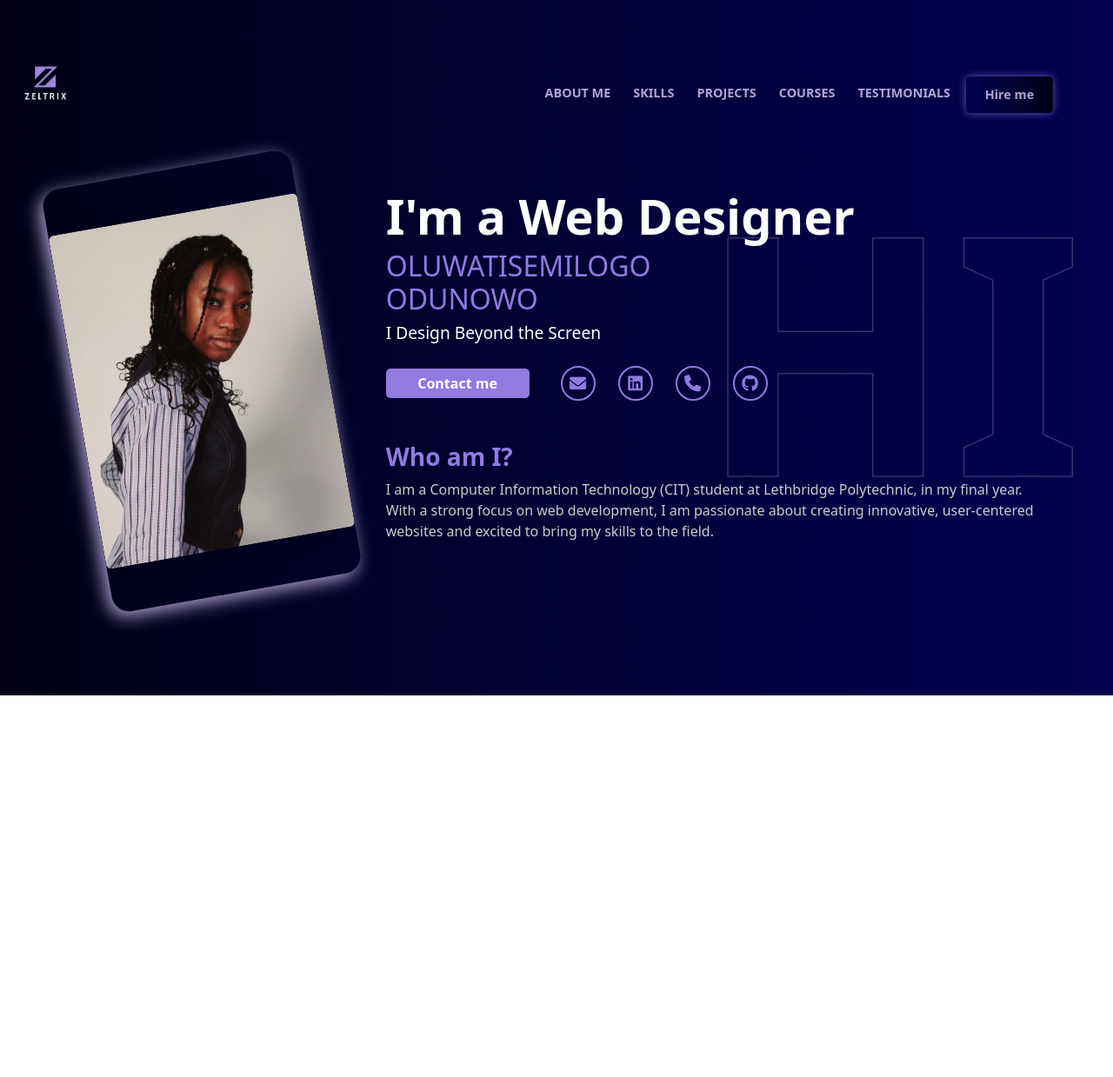
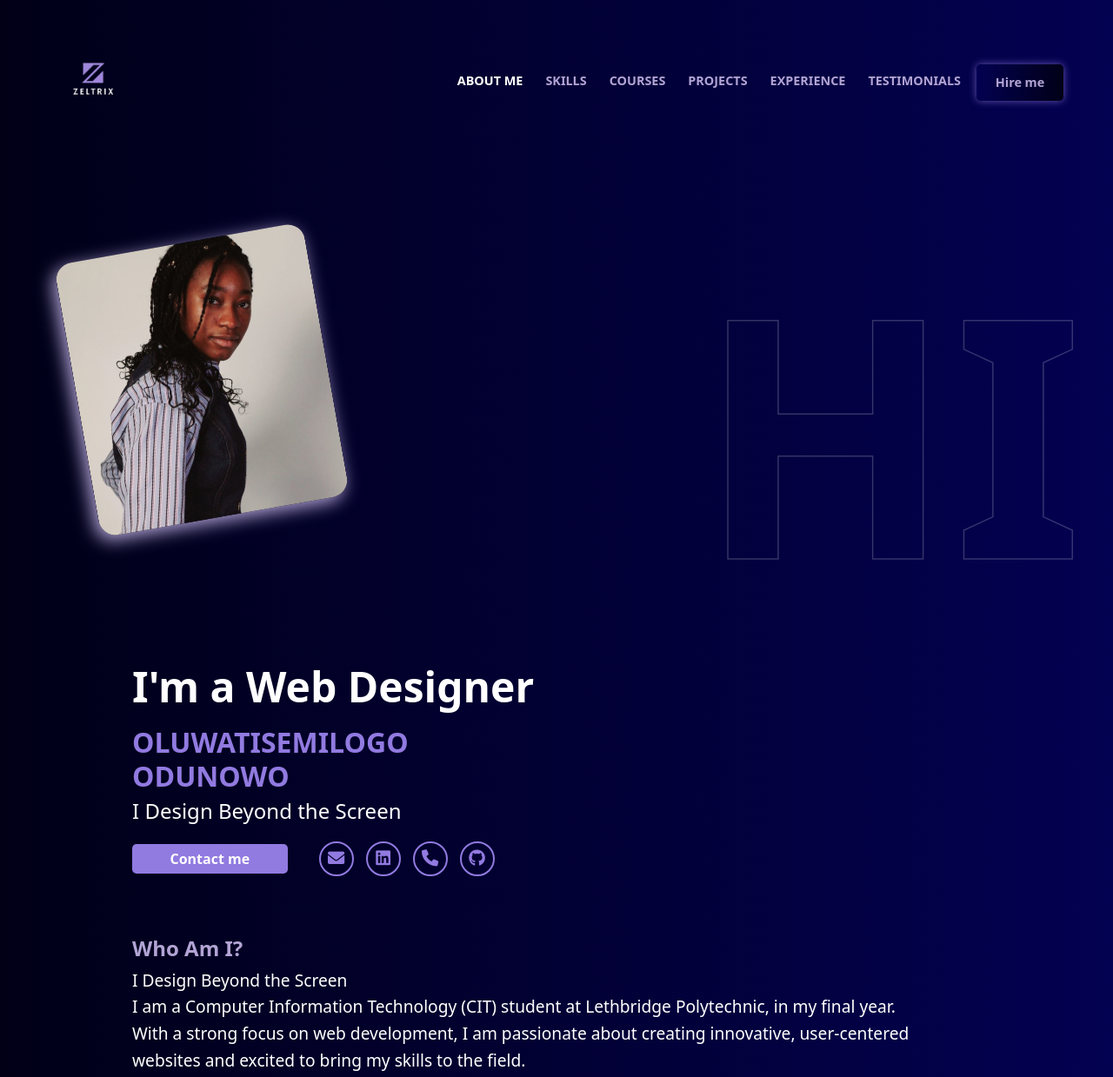
Before and after one commit to Shemmy1803/Shemmy1803.github.io, a plain HTML site: page index.html in a window 1280 px wide. Shown: the top 1239 px of the page at 87% size. Before the commit the page ends 800 px from the top, so only its background shows below. Drawn offline with nearby package versions, Linux system fonts and the light colour scheme.

Commit message:
edits...

```diff
--- a/index.html
+++ b/index.html
@@ -4,20 +4,52 @@
   <meta charset="UTF-8">
   <meta name="viewport" content="width=device-width, initial-scale=1.0">
   <title>ZELTRIX - Personal Portfolio</title>
-
   <link href="https://cdn.jsdelivr.net/npm/bootstrap@5.3.0-alpha3/dist/css/bootstrap.min.css" rel="stylesheet">
   <link rel="stylesheet" href="https://cdnjs.cloudflare.com/ajax/libs/font-awesome/6.0.0-beta3/css/all.min.css">
   <link rel="stylesheet" href="myPortfolio.css">
 </head>
 
 <body class="bg-gradient-custom">
+  <nav class="navbar navbar-expand-lg navbar-dark">
+    <div class="container-fluid">
+      <a class="navbar-brand" href="#">
+        <img src="./Portfolio/zorex.png" alt="Logo" style="width: 100px; height: auto;">
+      </a>
+      <button class="navbar-toggler" type="button" style="border: none; " data-bs-toggle="collapse" data-bs-target="#navbarSupportedContent" aria-controls="navbarSupportedContent" aria-expanded="false" aria-label="Toggle navigation">
+        <span class="navbar-toggler-icon"></span>
+      </button>
+      <div class="collapse navbar-collapse " id="navbarSupportedContent">
+        <ul class="navbar-nav ms-auto">
+          <li class="nav-item">
+            <a class="nav-link active" aria-current="page" href="index.html">ABOUT ME</a>
+          </li>
+          <li class="nav-item">
+            <a class="nav-link" href="skills.html">SKILLS</a>
+          </li>
+          <li class="nav-item">
+            <a class="nav-link" href="courses.html">COURSES</a>
+          </li>
+          <li class="nav-item">
+            <a class="nav-link" href="projects.html">PROJECTS</a>
+          </li>
+          <li class="nav-item">
+            <a class="nav-link" href="experience.html">EXPERIENCE</a>
+          </li>
+          <li class="nav-item">
+            <a class="nav-link" href="testimonials.html">TESTIMONIALS</a>
+          </li>
+          <li class="nav-item">
+            <a href="hireme.html" class="btn btn-hireme">Hire me</a>
+          </li>
+        </ul>
+      </div>
+    </div>
+  </nav>
+
   <div class="container-fluid">
     <div class="row vh-100">
       <div class="col-md-4 d-flex flex-column align-items-center py-5 bg-transparent">
         <div class="mb-4">
-          <a href="index.html">
-            <img src="./Portfolio/zorex.png" alt="Logo" class="img-fluid w-25">
-          </a>
         </div>
 
         <div class="profile-image mb-4">
@@ -27,7 +59,7 @@
     </div>
   </div>
 
-      <div class="col-md-8 py-5">
+      <!-- <div class="col-md-8 py-5">
         <nav class="navbar navbar-expand-md navbar-dark">
           <div class="container-fluid">
             <button class="navbar-toggler" type="button" data-bs-toggle="collapse" data-bs-target="#navbarNav">
@@ -35,7 +67,7 @@
             </button>
             <div class="collapse navbar-collapse justify-content-end" id="navbarNav">
               <ul class="navbar-nav">
-                <li class="nav-item"><a class="nav-link" href="index.html">ABOUT ME</a></li>
+                <li class="nav-item"><a class="nav-link" href="">ABOUT ME</a></li>
                 <li class="nav-item"><a class="nav-link" href="skills.html">SKILLS</a></li>
                 <li class="nav-item"><a class="nav-link" href="projects.html">PROJECTS</a></li>
                 <li class="nav-item"><a class="nav-link" href="courses.html">COURSES</a></li>
@@ -46,16 +78,17 @@
               </ul>
             </div>
           </div>
-        </nav>
+        </nav> -->
 
-        <div class="text-left mt-5">
-          <h1 class="display-4 fw-bold">I'm a Web Designer</h1>
-          <h2 class="text-accent">OLUWATISEMILOGO <br> ODUNOWO</h2>
-          <p class="lead subtitle">I Design Beyond the Screen</p>
-          <div class="d-flex align-items-center mt-4 gap-3">
-            <!-- Contact button aligned left, with icons beside it -->
+        <div class="container py-4">
+          <div class="text-center">
+            <h1 class="fw-bold" style="font-size: 3rem; margin-bottom: 20px;">I'm a Web Designer</h1>
+            <h2 class="fw-bold" style="font-size: 2rem; margin-bottom: 10px;">OLUWATISEMILOGO<br>ODUNOWO</h2>
+            <h4 class="subtitle fw-normal" style="font-size: 1.5rem; margin-bottom: 20px;">I Design Beyond the Screen</h4>
+
+            <div class="d-flex justify-content-start align-items-center gap-3 mt-3">
               <a href="contact.html" class="btn btn-outline-light btn-contact">Contact me</a>
-            <!-- Icons aligned beside the button -->
+            <div class="d-flex justify-content-center align-items-center gap-1 mt-30">
               <a href="mailto:semilogo.odunowo@gmail.com" class="icons-container"><i class="fas fa-envelope fa-lg"></i></a>
               <a href="https://www.linkedin.com/in/oluwatisemilogo-odunow-312221252" target="_blank" class="icons-container"><i class="fab fa-linkedin fa-lg"></i></a>
               <a href="tel:+1 8254389270" class="icons-container"><i class="fas fa-phone fa-lg"></i></a>
@@ -63,13 +96,18 @@
             </div>
             </div>
 
-        <div class="mt-5 text-left">
-          <h3 class="fw-bold text-accent">Who am I?</h3>
+            <br><br><br>
+
+            <h2 class="fw-bold" style="font-size: 1.5rem; margin-bottom: 10px; color: #B2A4D4;">Who Am I?</h2>
+            <h4 class="subtitle fw-normal" style="font-size: 1.2rem; margin-bottom: 20px; line-height: 1.6;">I Design Beyond the Screen
               <p>
                 I am a Computer Information Technology (CIT) student at Lethbridge Polytechnic, in my final year.<br>
                 With a strong focus on web development, I am passionate about creating innovative, user-centered<br>websites and excited to bring my skills to the field.
               </p>
+            </h4>
           </div>
+        </div>
+
   <script src="https://cdn.jsdelivr.net/npm/bootstrap@5.3.0-alpha3/dist/js/bootstrap.bundle.min.js"></script>
 </body>
 </html>
--- a/myPortfolio.css
+++ b/myPortfolio.css
@@ -86,7 +86,7 @@ body::before {
 }
 
 /* Logo */
-.logo {
+/* .logo {
   position: absolute;
   top: 20px;
   font-size: 1em;
@@ -99,16 +99,16 @@ body::before {
   height: auto;
   display: block;
   margin-bottom: 5px;
-}
+} */
 
 /* Sidebar */
-.sidebar {
+/* .sidebar {
   width: 250px;
   margin-right: 40px;
   display: flex;
   flex-direction: column;
   align-items: center;
-}
+} */
 
 /* Profile container */
 .profile-image {
@@ -299,17 +299,17 @@ h2 {
 
 @media (max-width: 768px) {
   body::before {
-    display: none; /* Hide the "HI" text on screens smaller than 768px */
+    display: none;
   }
   body {
-    overflow-x: hidden; /* Ensures no horizontal scrolling */
+    overflow-x: hidden;
   }
 }
 
-/* Optional: Make sure other elements like the navbar also don't cause overflow */
+
 @media (max-width: 768px) {
   .navbar {
-    overflow-x: hidden; /* Prevent horizontal scrolling on navbar */
+    overflow-x: hidden;
   }
 }
 
@@ -318,13 +318,13 @@ h2 {
   color: #917ae0;
 }
 
-/* Ensuring the text and elements are aligned to the left */
+
 .text-left {
   text-align: left;
-  margin-left: 5px; /* Aligns the content to the left */
+  margin-left: 5px;
 }
 
-/* Button and icons aligned horizontally */
+
 .d-flex {
   display: flex;
   align-items: center;  /* Keeps button and icons aligned horizontally */
```
Lines whose indentation alone changed are shown as unchanged.
